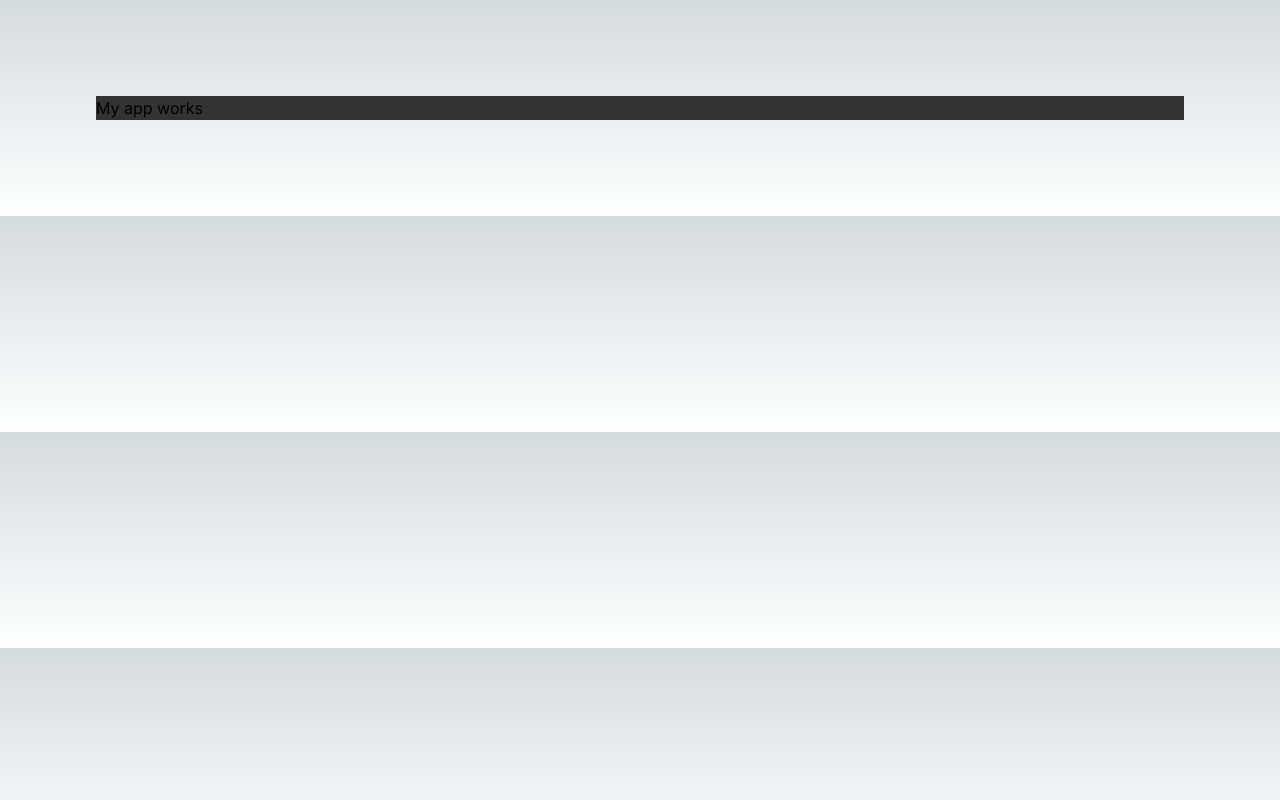
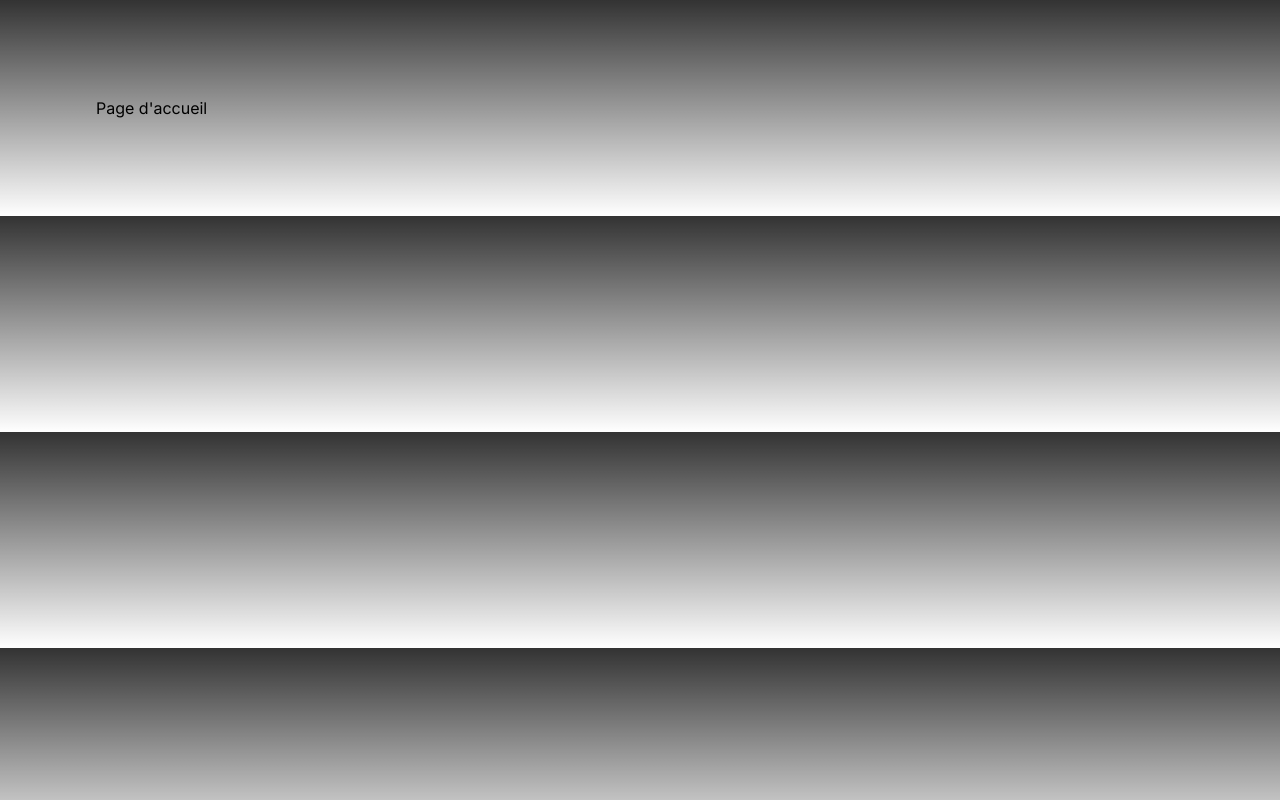
Before and after one commit to Moefedaily/interPromo-dev, a Next.js app: page / in a window 1280 px wide. Built offline with nearby package versions, Linux system fonts and the light colour scheme.

Commit message:
couleur ok

```diff
--- a/src/app/layout.tsx
+++ b/src/app/layout.tsx
@@ -16,7 +16,7 @@ export default function RootLayout({
 }>) {
   return (
     <html lang="en">
-      <body className={inter.className}>{children}</body>
+      <body className={`bg-custom-grey w-full ${inter.className}`}>{children}</body>
     </html>
   );
 }
--- a/src/app/page.tsx
+++ b/src/app/page.tsx
@@ -3,8 +3,8 @@ import Image from "next/image";
 export default function Home() {
   return (
     <main className="flex items-center justify-between p-24">
-        <div className="flex w-full bg-custom-grey">
-          <h1>My app works</h1>
+        <div className="flex w-full">
+          <h1>Page d'accueil</h1>
         </div>
     </main>
   );
```
